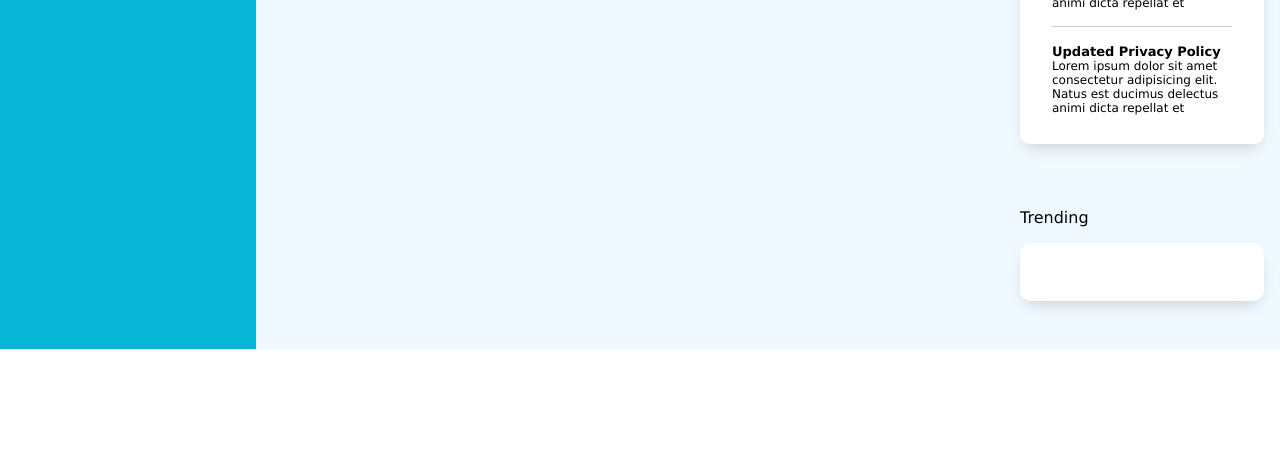
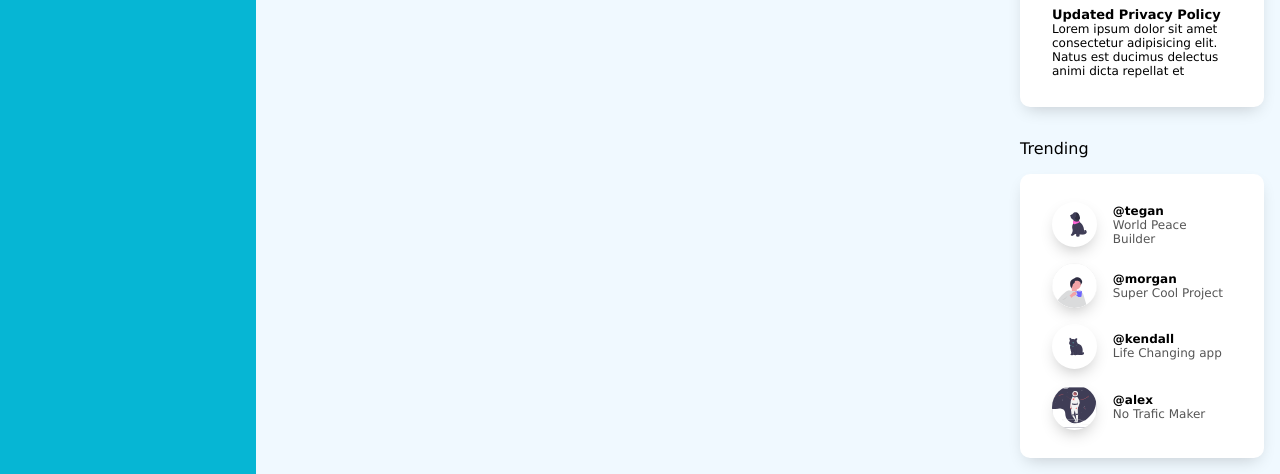
Before and after one commit to Sankalp-G/css-admin-dashboard, a plain HTML site: page index.html in a window 1280 px wide. Shown: the part 451-925 px from the top of the page. Before the commit the page ends 800 px from the top, so only its background shows below. Drawn offline with Linux system fonts and the light colour scheme.

Commit message:
add trending section styles and content

```diff
--- a/css/content.css
+++ b/css/content.css
@@ -46,3 +46,31 @@
   margin: 1em 0;
   padding: 0;
 }
+
+.trending .card {
+  display: grid;
+  gap: 1rem;
+}
+
+.trending-profile {
+  display: grid;
+  grid-auto-flow: column;
+  align-items: center;
+  justify-content: left;
+  gap: 1rem;
+}
+
+.trending-profile .username {
+  font-weight: bold;
+}
+
+.trending-profile .projectname {
+  color: #555;
+}
+
+.trending .card img {
+  width: 2.8rem;
+  height: 2.8rem;
+  border-radius: 50%;
+  box-shadow: 0px 7px 17px -6px rgba(0,0,0,0.3);
+}
--- a/index.html
+++ b/index.html
@@ -110,7 +110,39 @@
 
         <div class="trending">
           <header>Trending</header>
-          <div class="card"></div>
+          <div class="card">
+            <div class="trending-profile">
+              <img src="./assets/undraw_dog_c7i6.svg">
+              <div>
+                <p class="username">@tegan</p>
+                <p class="projectname">World Peace Builder</p>
+              </div>
+            </div>
+
+            <div class="trending-profile">
+              <img src="./assets/undraw_drink_coffee_v3au.svg">
+              <div>
+                <p class="username">@morgan</p>
+                <p class="projectname">Super Cool Project</p>
+              </div>
+            </div>
+
+            <div class="trending-profile">
+              <img src="./assets/undraw_cat_epte.svg">
+              <div>
+                <p class="username">@kendall</p>
+                <p class="projectname">Life Changing app</p>
+              </div>
+            </div>
+
+            <div class="trending-profile">
+              <img src="./assets/undraw_to_the_moon_re_q21i.svg">
+              <div>
+                <p class="username">@alex</p>
+                <p class="projectname">No Trafic Maker</p>
+              </div>
+            </div>
+          </div>
         </div>
       </div>
     </div>
```
Also changed, not shown: assets/undraw_cat_epte.svg (added), assets/undraw_dog_c7i6.svg (added), assets/undraw_drink_coffee_v3au.svg (added), assets/undraw_to_the_moon_re_q21i.svg (added).
